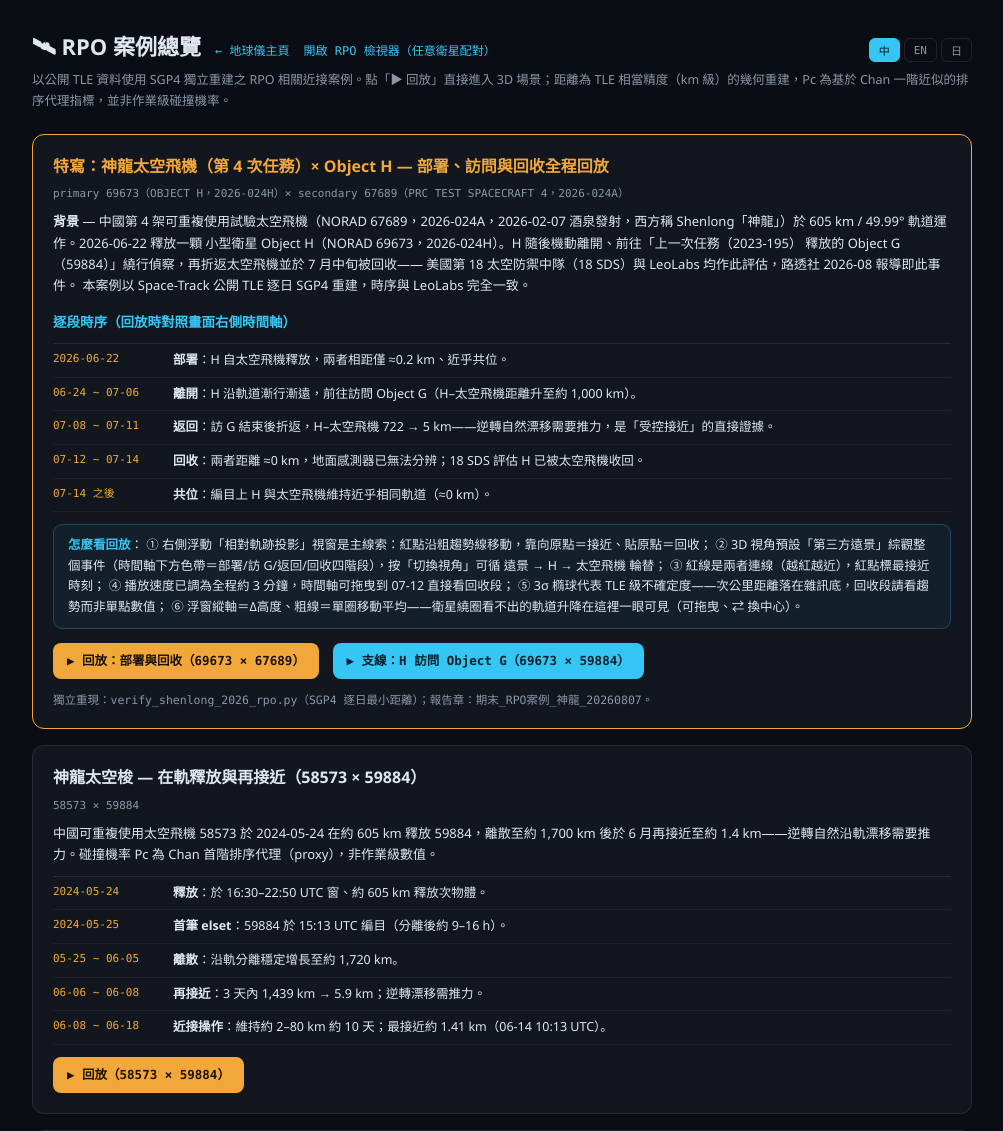
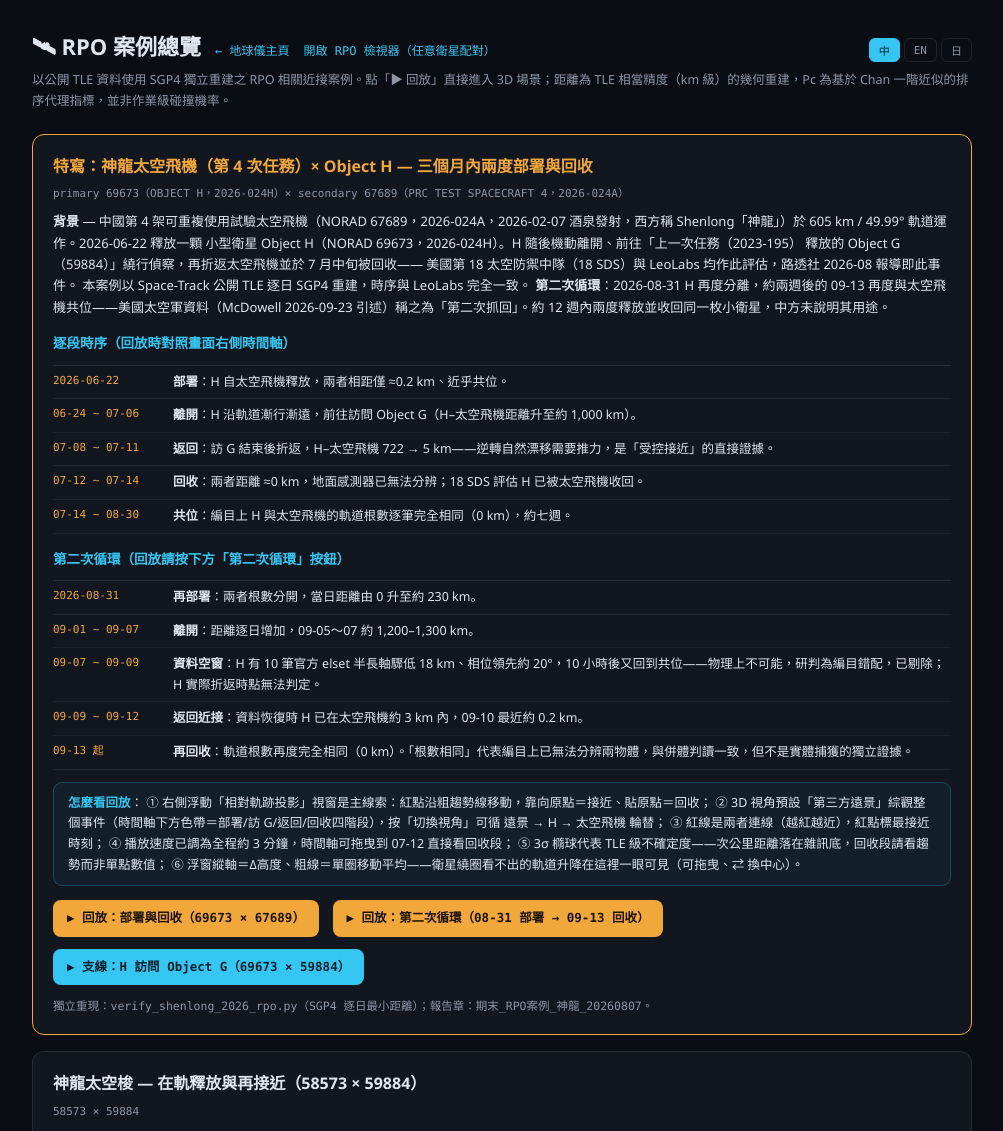
Before and after one commit to RhynoW/ATRDC-SatDashboard, a Flask app: page /rpo/cases in a window 1280 px wide. Shown: the top 1131 px of the page, without its empty margins (138-1141 px from the left). Run offline with Flask 3, Linux system fonts and the light colour scheme.

Commit message:
feat(rpo): 神龍4 × Object H 新增第二次部署與回收回放（variant=cycle2）
RPO 案例支援同配對多段事件（variant）與剔除編目錯配 elset；
第二次循環 08-31 分離、09-13 再度共位，09-07～09 之 H 錯配 elset 已排除。

Co-Authored-By: Claude Fable 5.1 <noreply@anthropic.com>

```diff
--- a/scenario04/web/templates/rpo3d.html
+++ b/scenario04/web/templates/rpo3d.html
@@ -133,7 +133,7 @@
     <div class="note" id="note"></div>
   </div>
 
-  <script>window.RPO_PRIMARY={{ default_primary }};window.RPO_SECONDARY={{ default_secondary }};</script>
+  <script>window.RPO_PRIMARY={{ default_primary }};window.RPO_SECONDARY={{ default_secondary }};window.RPO_VARIANT={{ default_variant|tojson }};</script>
   <script>
   (function(){
     function tt(zh,ja,en){ var l='zh'; try{ l=localStorage.getItem('rpo3d_lang')||'zh'; }catch(e){} if(l==='ja')return ja; if(l==='en')return en; return zh; }
--- a/scenario04/web/templates/rpo_cases.html
+++ b/scenario04/web/templates/rpo_cases.html
@@ -86,21 +86,30 @@ const RPO_I18N = {
     btn_replay: "▶ 回放",
     method_note: "方法學：兩物體各自選取可取得的最近 elset，使用 SGP4 傳播至共同 epoch；已知案例載入預設\n     時間窗與事件標註。GEO 案例啟用「COMSPOC 模式」後，可檢視地固座標系下的定點保持軌跡。",
     featured_html: `
-    <h2>特寫：神龍太空飛機（第 4 次任務）× Object H — 部署、訪問與回收全程回放</h2>
+    <h2>特寫：神龍太空飛機（第 4 次任務）× Object H — 三個月內兩度部署與回收</h2>
     <div class="ids">primary 69673（OBJECT H，2026-024H）× secondary 67689（PRC TEST SPACECRAFT 4，2026-024A）</div>
     <p><b>背景</b> — 中國第 4 架可重複使用試驗太空飛機（NORAD 67689，2026-024A，2026-02-07
        酒泉發射，西方稱 Shenlong「神龍」）於 605 km / 49.99° 軌道運作。2026-06-22 釋放一顆
        小型衛星 Object H（NORAD 69673，2026-024H）。H 隨後機動離開、前往「上一次任務（2023-195）
        釋放的 Object G（59884）」繞行偵察，再折返太空飛機並於 7 月中旬被回收——
        美國第 18 太空防禦中隊（18 SDS）與 LeoLabs 均作此評估，路透社 2026-08 報導即此事件。
-       本案例以 Space-Track 公開 TLE 逐日 SGP4 重建，時序與 LeoLabs 完全一致。</p>
+       本案例以 Space-Track 公開 TLE 逐日 SGP4 重建，時序與 LeoLabs 完全一致。
+       <b>第二次循環</b>：2026-08-31 H 再度分離，約兩週後的 09-13 再度與太空飛機共位——美國太空軍資料（McDowell 2026-09-23 引述）稱之為「第二次抓回」。約 12 週內兩度釋放並收回同一枚小衛星，中方未說明其用途。</p>
     <h3>逐段時序（回放時對照畫面右側時間軸）</h3>
     <div class="tl">
       <div class="tlrow"><div class="d">2026-06-22</div><div><b>部署</b>：H 自太空飛機釋放，兩者相距僅 ≈0.2 km、近乎共位。</div></div>
       <div class="tlrow"><div class="d">06-24 ~ 07-06</div><div><b>離開</b>：H 沿軌道漸行漸遠，前往訪問 Object G（H–太空飛機距離升至約 1,000 km）。</div></div>
       <div class="tlrow"><div class="d">07-08 ~ 07-11</div><div><b>返回</b>：訪 G 結束後折返，H–太空飛機 722 → 5 km——逆轉自然漂移需要推力，是「受控接近」的直接證據。</div></div>
       <div class="tlrow"><div class="d">07-12 ~ 07-14</div><div><b>回收</b>：兩者距離 ≈0 km，地面感測器已無法分辨；18 SDS 評估 H 已被太空飛機收回。</div></div>
-      <div class="tlrow"><div class="d">07-14 之後</div><div><b>共位</b>：編目上 H 與太空飛機維持近乎相同軌道（≈0 km）。</div></div>
+      <div class="tlrow"><div class="d">07-14 ~ 08-30</div><div><b>共位</b>：編目上 H 與太空飛機的軌道根數逐筆完全相同（0 km），約七週。</div></div>
+    </div>
+    <h3>第二次循環（回放請按下方「第二次循環」按鈕）</h3>
+    <div class="tl">
+      <div class="tlrow"><div class="d">2026-08-31</div><div><b>再部署</b>：兩者根數分開，當日距離由 0 升至約 230 km。</div></div>
+      <div class="tlrow"><div class="d">09-01 ~ 09-07</div><div><b>離開</b>：距離逐日增加，09-05～07 約 1,200–1,300 km。</div></div>
+      <div class="tlrow"><div class="d">09-07 ~ 09-09</div><div><b>資料空窗</b>：H 有 10 筆官方 elset 半長軸驟低 18 km、相位領先約 20°，10 小時後又回到共位——物理上不可能，研判為編目錯配，已剔除；H 實際折返時點無法判定。</div></div>
+      <div class="tlrow"><div class="d">09-09 ~ 09-12</div><div><b>返回近接</b>：資料恢復時 H 已在太空飛機約 3 km 內，09-10 最近約 0.2 km。</div></div>
+      <div class="tlrow"><div class="d">09-13 起</div><div><b>再回收</b>：軌道根數再度完全相同（0 km）。「根數相同」代表編目上已無法分辨兩物體，與併體判讀一致，但不是實體捕獲的獨立證據。</div></div>
     </div>
     <div class="howto"><b>怎麼看回放</b>：
       ① 右側浮動「相對軌跡投影」視窗是主線索：紅點沿粗趨勢線移動，靠向原點＝接近、貼原點＝回收；
@@ -110,6 +119,7 @@ const RPO_I18N = {
       ⑤ 3σ 橢球代表 TLE 級不確定度——次公里距離落在雜訊底，回收段請看趨勢而非單點數值；
       ⑥ 浮窗縱軸＝Δ高度、粗線＝單圈移動平均——衛星繞圈看不出的軌道升降在這裡一眼可見（可拖曳、⇄ 換中心）。</div>
     <a class="btn" href="/rpo?primary=69673&secondary=67689">▶ 回放：部署與回收（69673 × 67689）</a>
+    <a class="btn" href="/rpo?primary=69673&secondary=67689&variant=cycle2">▶ 回放：第二次循環（08-31 部署 → 09-13 回收）</a>
     <a class="btn alt" href="/rpo?primary=69673&secondary=59884">▶ 支線：H 訪問 Object G（69673 × 59884）</a>
     <div class="note">獨立重現：verify_shenlong_2026_rpo.py（SGP4 逐日最小距離）；報告章：期末_RPO案例_神龍_20260807。</div>`,
   },
@@ -121,7 +131,7 @@ const RPO_I18N = {
     btn_replay: "▶ 再生",
     method_note: "方法論：各物体について利用可能な直近のエレメントセット（elset）を選択し、SGP4で共通エポック\n     まで伝播します。既知事例では、プリセットされた時間窓とイベント注記を読み込みます。GEO事例では「COMSPOCモード」を有効にすると、地球固定座標系での定点保持軌跡を表示できます。",
     featured_html: `
-    <h2>特集：神龍宇宙往還機（第4回ミッション）× Object H — 分離・訪問・回収の全過程再現</h2>
+    <h2>特集：神龍宇宙往還機（第4回ミッション）× Object H — 3か月で2度の分離と回収</h2>
     <div class="ids">primary 69673（OBJECT H、2026-024H）× secondary 67689（PRC TEST SPACECRAFT 4、2026-024A）</div>
     <p><b>背景</b> — 中国の第4号再使用型実験宇宙往還機（NORAD 67689、2026-024A、2026-02-07に
        酒泉から打上げ、西側では「神龍（Shenlong）」と呼称）は高度605km／傾斜角49.99°の軌道で運用。
@@ -129,14 +139,23 @@ const RPO_I18N = {
        「前回ミッション（2023-195）で分離されたObject G（59884）」を周回・観測した後、宇宙往還機へ折り返し、
        7月中旬に回収されたと見られる——米宇宙軍第18宇宙防衛隊（18 SDS）とLeoLabsの双方がこの評価を示しており、
        ロイター通信も2026年8月にこの事案を報じている。本事例はSpace-Track公開TLEを用いた日次SGP4再構築であり、
-       時系列はLeoLabsの評価と完全に一致する。</p>
+       時系列はLeoLabsの評価と完全に一致する。
+       <b>第2サイクル</b>：2026-08-31にHが再び分離し、約2週間後の09-13に再び往還機と同一軌道に戻った——米宇宙軍のデータ（McDowell、2026-09-23）はこれを「2度目の回収」としている。約12週間で同じ小型衛星を2度分離・回収したことになるが、中国側は目的を説明していない。</p>
     <h3>段階別タイムライン（再生時、画面右側のタイムラインと対照）</h3>
     <div class="tl">
       <div class="tlrow"><div class="d">2026-06-22</div><div><b>分離</b>：Hが宇宙往還機から分離。両者の距離は≈0.2 kmのみでほぼ同一軌道。</div></div>
       <div class="tlrow"><div class="d">06-24 ～ 07-06</div><div><b>離脱</b>：Hが軌道上を徐々に離れ、Object Gへの訪問に向かう（H–往還機間の距離は約1,000 kmまで増加）。</div></div>
       <div class="tlrow"><div class="d">07-08 ～ 07-11</div><div><b>帰還</b>：Gへの訪問終了後に折り返し、H–往還機間の距離が722 → 5 kmに縮小——自然なドリフトを逆行させるには推力が必要であり、「制御された接近」の直接的証拠である。</div></div>
       <div class="tlrow"><div class="d">07-12 ～ 07-14</div><div><b>回収</b>：両者の距離は≈0 kmとなり、地上センサーではもはや区別不能。18 SDSはHが宇宙往還機に回収されたと評価。</div></div>
-      <div class="tlrow"><div class="d">07-14以降</div><div><b>同一軌道保持</b>：カタログ上、Hと宇宙往還機の軌道はほぼ同一（≈0 km）のまま維持。</div></div>
+      <div class="tlrow"><div class="d">07-14 ～ 08-30</div><div><b>同一軌道保持</b>：カタログ上、Hと往還機の軌道要素は1件ずつ完全に一致（0 km）、約7週間。</div></div>
+    </div>
+    <h3>第2サイクル（下の「第2サイクル」ボタンで再生）</h3>
+    <div class="tl">
+      <div class="tlrow"><div class="d">2026-08-31</div><div><b>再分離</b>：軌道要素が分かれ、当日の距離は0から約230 kmに。</div></div>
+      <div class="tlrow"><div class="d">09-01 ～ 09-07</div><div><b>離脱</b>：距離は日ごとに増加し、09-05～07に約1,200–1,300 km。</div></div>
+      <div class="tlrow"><div class="d">09-07 ～ 09-09</div><div><b>データ欠落</b>：Hの公式elset 10件で長半径が18 km急低下、位相が約20°先行し、10時間後に再び同一軌道へ——物理的に不可能なためカタログ上の誤関連と判断し除外。Hが実際に折り返した時刻は特定できない。</div></div>
+      <div class="tlrow"><div class="d">09-09 ～ 09-12</div><div><b>帰還・近接</b>：データ回復時点でHは往還機から約3 km以内、09-10に最接近約0.2 km。</div></div>
+      <div class="tlrow"><div class="d">09-13以降</div><div><b>再回収</b>：軌道要素が再び完全一致（0 km）。「要素の一致」はカタログ上2物体を区別できなくなったことを意味し、結合との解釈と整合するが、物理的な捕獲の独立した証拠ではない。</div></div>
     </div>
     <div class="howto"><b>再生の見方</b>：
       ①右側に浮かぶ「相対軌跡投影」ウィンドウが主な手がかりです。赤い点が太い傾向線に沿って動き、原点に近づく＝接近、原点に張り付く＝回収を意味します。
@@ -146,6 +165,7 @@ const RPO_I18N = {
       ⑤3σ楕円体はTLE級の不確かさを表します——サブキロメートルの距離は雑音の下限に位置するため、回収段階は個々の値ではなく傾向として読み取ってください。
       ⑥浮動ウィンドウの縦軸＝Δ高度、太線＝1周移動平均——衛星の周回運動だけでは分からない軌道の上昇・降下がここで一目で分かります（ドラッグ可能、⇄で基準衛星を切替）。</div>
     <a class="btn" href="/rpo?primary=69673&secondary=67689">▶ 再生：分離と回収（69673 × 67689）</a>
+    <a class="btn" href="/rpo?primary=69673&secondary=67689&variant=cycle2">▶ 再生：第2サイクル（08-31 分離 → 09-13 回収）</a>
     <a class="btn alt" href="/rpo?primary=69673&secondary=59884">▶ 支線：HによるObject G訪問（69673 × 59884）</a>
     <div class="note">独立再現：verify_shenlong_2026_rpo.py（SGP4による日次最小距離計算）；報告章：期末_RPO案例_神龍_20260807。</div>`,
   },
@@ -157,7 +177,7 @@ const RPO_I18N = {
     btn_replay: "▶ Replay",
     method_note: "Methodology: each object is propagated with SGP4 from its nearest available element set (elset) to a common epoch;\n     known cases load preset time windows and event annotations. For GEO cases, enable \"COMSPOC mode\" to view the station-keeping trajectory in an Earth-fixed frame.",
     featured_html: `
-    <h2>Featured: Shenlong Spaceplane (4th Mission) × Object H — Full Replay of Deployment, Approach and Recovery</h2>
+    <h2>Featured: Shenlong Spaceplane (4th Mission) × Object H — Two Deploy-and-Recover Cycles in Three Months</h2>
     <div class="ids">primary 69673 (OBJECT H, 2026-024H) × secondary 67689 (PRC TEST SPACECRAFT 4, 2026-024A)</div>
     <p><b>Background</b> — China's 4th reusable experimental spaceplane (NORAD 67689, 2026-024A, launched
        from Jiuquan on 2026-02-07, referred to in the West as "Shenlong") operates in a 605 km / 49.99°
@@ -166,14 +186,23 @@ const RPO_I18N = {
        (2023-195)," before returning to the spaceplane and apparently being recovered in mid-July —
        an assessment made by both U.S. Space Force's 18th Space Defense Squadron (18 SDS) and LeoLabs;
        this is the event reported by Reuters in August 2026. This case is reconstructed day-by-day with
-       SGP4 from public Space-Track TLEs, and the timeline matches LeoLabs' assessment exactly.</p>
+       SGP4 from public Space-Track TLEs, and the timeline matches LeoLabs' assessment exactly.
+       <b>Second cycle</b>: on 2026-08-31 H separated again, and about two weeks later, on 09-13, it was co-located with the spaceplane once more — U.S. Space Force data (cited by Jonathan McDowell, 2026-09-23) describe this as a second recapture. The same small satellite was released and recovered twice in about 12 weeks; China has not explained its purpose.</p>
     <h3>Timeline by Phase (compare against the timeline on the right during replay)</h3>
     <div class="tl">
       <div class="tlrow"><div class="d">2026-06-22</div><div><b>Deployment</b>: H is released from the spaceplane; the two are only ≈0.2 km apart, nearly co-located.</div></div>
       <div class="tlrow"><div class="d">06-24 ~ 07-06</div><div><b>Departure</b>: H gradually drifts away along its orbit to visit Object G (H–spaceplane distance grows to about 1,000 km).</div></div>
       <div class="tlrow"><div class="d">07-08 ~ 07-11</div><div><b>Return</b>: After the visit to G, H turns back; H–spaceplane distance shrinks from 722 → 5 km — reversing natural drift requires thrust, direct evidence of a "controlled approach."</div></div>
       <div class="tlrow"><div class="d">07-12 ~ 07-14</div><div><b>Recovery</b>: The two objects' distance is ≈0 km, no longer distinguishable by ground sensors; 18 SDS assesses that H has been recovered by the spaceplane.</div></div>
-      <div class="tlrow"><div class="d">After 07-14</div><div><b>Co-location</b>: In the catalog, H and the spaceplane remain in nearly identical orbits (≈0 km).</div></div>
+      <div class="tlrow"><div class="d">07-14 ~ 08-30</div><div><b>Co-location</b>: In the catalog, every H element set is identical to the spaceplane's (0 km) for about seven weeks.</div></div>
+    </div>
+    <h3>Second cycle (use the "Second cycle" replay button below)</h3>
+    <div class="tl">
+      <div class="tlrow"><div class="d">2026-08-31</div><div><b>Re-deployment</b>: the element sets diverge; separation grows from 0 to about 230 km that day.</div></div>
+      <div class="tlrow"><div class="d">09-01 ~ 09-07</div><div><b>Departure</b>: separation grows daily, reaching about 1,200–1,300 km on 09-05 to 09-07.</div></div>
+      <div class="tlrow"><div class="d">09-07 ~ 09-09</div><div><b>Data gap</b>: ten official H element sets show a semi-major axis 18 km lower and a phase about 20° ahead, then return to co-location within 10 hours — physically impossible, so they are treated as a catalog mis-association and excluded; the exact time H turned back cannot be determined.</div></div>
+      <div class="tlrow"><div class="d">09-09 ~ 09-12</div><div><b>Return and proximity</b>: when normal data resume, H is already within about 3 km of the spaceplane; closest approach about 0.2 km on 09-10.</div></div>
+      <div class="tlrow"><div class="d">From 09-13</div><div><b>Second recovery</b>: element sets identical again (0 km). Identical elements mean the catalog can no longer tell the two objects apart — consistent with docking, but not independent proof of physical capture.</div></div>
     </div>
     <div class="howto"><b>How to read the replay</b>:
       ① The floating "relative trajectory projection" panel on the right is the main clue: the red dot moves along a thick trend line — approaching the origin means closing in, sitting on the origin means recovery;
@@ -183,6 +212,7 @@ const RPO_I18N = {
       ⑤ The 3σ ellipsoid represents TLE-grade uncertainty — sub-kilometer distances sit at the noise floor, so read the recovery phase as a trend rather than individual values;
       ⑥ The floating panel's vertical axis is Δaltitude, and the thick line is the per-orbit moving average — altitude changes invisible from watching the satellite orbit are visible here at a glance (draggable, ⇄ to switch reference object).</div>
     <a class="btn" href="/rpo?primary=69673&secondary=67689">▶ Replay: Deployment &amp; Recovery (69673 × 67689)</a>
+    <a class="btn" href="/rpo?primary=69673&secondary=67689&variant=cycle2">▶ Replay: Second cycle (08-31 deploy → 09-13 recovery)</a>
     <a class="btn alt" href="/rpo?primary=69673&secondary=59884">▶ Side story: H visits Object G (69673 × 59884)</a>
     <div class="note">Independently reproduced: verify_shenlong_2026_rpo.py (day-by-day SGP4 minimum distance); report chapter: 期末_RPO案例_神龍_20260807.</div>`,
   },
```
Also changed, not shown: scenario04/api/rpo.py (+8 -4 lines), scenario04/physics/rpo.py (+82 -13 lines), scenario04/web/static/js/rpo3d.js (+12 -11 lines), tests/test_rpo_variant.py (added, +34 -0 lines).
